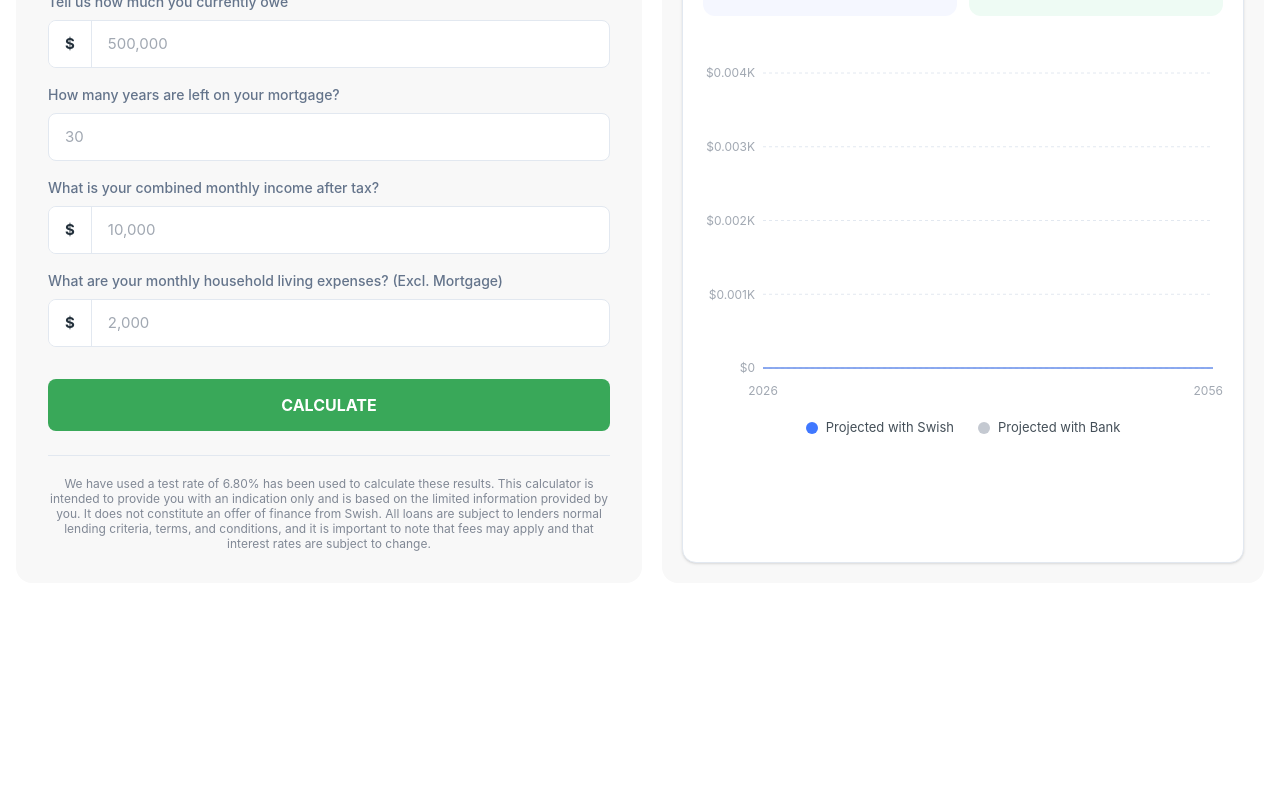
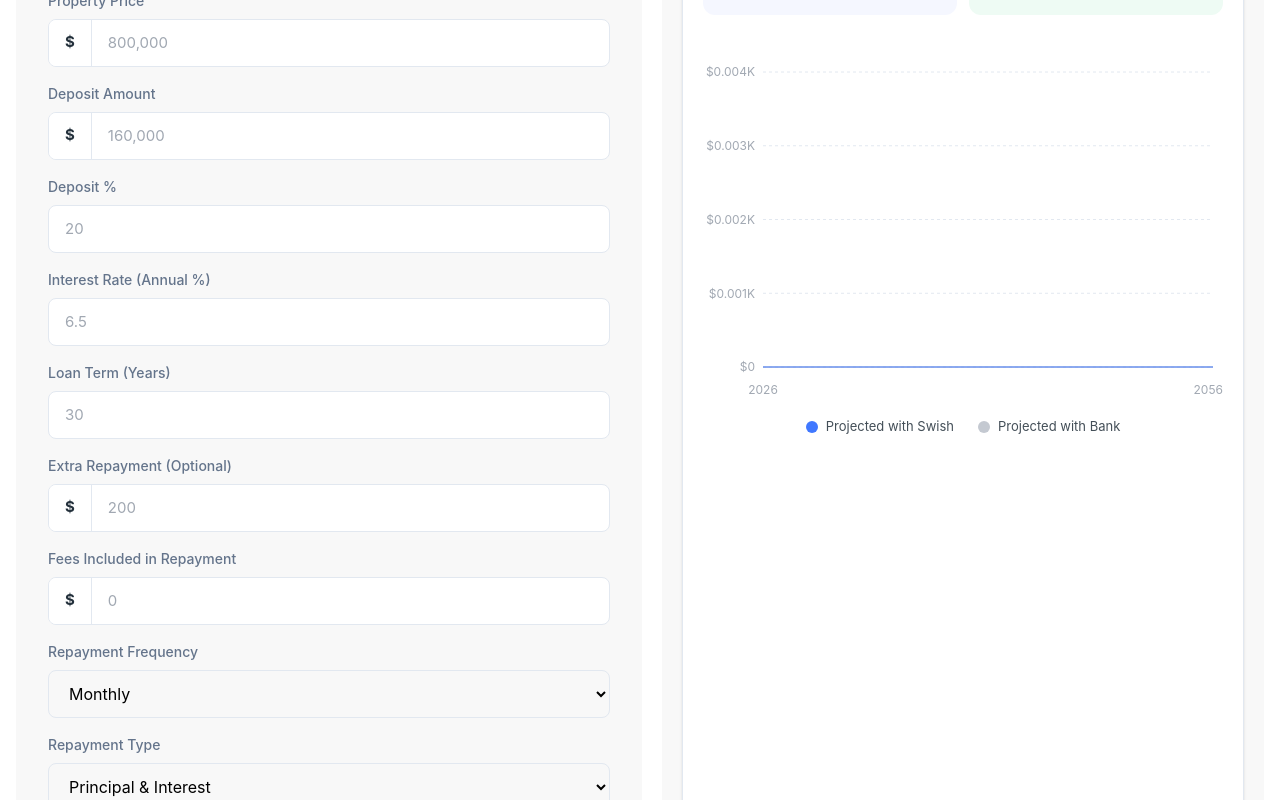
Before and after one commit to zainz001/MortageCalulator, a React (Vite) app: page / in a window 1280 px wide. Shown: the part 200-1000 px from the top of the page. Before the commit the page ends 800 px from the top, so only its background shows below. Built offline with nearby package versions, Linux system fonts and the light colour scheme.

Commit message:
refactor mortgage calculator and helpers for improved functionality and user experience

```diff
--- a/src/components/MortgageCalculator/MortgageCalculator.jsx
+++ b/src/components/MortgageCalculator/MortgageCalculator.jsx
@@ -1,32 +1,79 @@
-import React, { useState } from "react";
+import React, { useState, useEffect } from "react";
 import InputField from "./InputField";
 import Chart from "./Chart";
 import { calculateMortgage, generateSchedule } from "../../helpers/mortgageHelpers";
 
 export default function MortgageCalculator() {
-    const [balance, setBalance] = useState(500000);
+  const [propertyPrice, setPropertyPrice] = useState(800000);
+  const [depositAmount, setDepositAmount] = useState(160000);
+  const [depositPercent, setDepositPercent] = useState(20);
+  const [rate, setRate] = useState(6.5);
   const [years, setYears] = useState(30);
+  const [extraRepayment, setExtraRepayment] = useState(0);
+  const [frequency, setFrequency] = useState("monthly");
+  const [repaymentType, setRepaymentType] = useState("principal_interest");
+  const [fees, setFees] = useState(0);
   const [income, setIncome] = useState(10000);
   const [expenses, setExpenses] = useState(2000);
 
+  const [chartData, setChartData] = useState([]);
+  const [result, setResult] = useState({});
   const [savings, setSavings] = useState(0);
-    const [yearsSaved, setYearsSaved] = useState(6);
-    const [chartData, setChartData] = useState();
+  const [yearsSaved, setYearsSaved] = useState(0);
+  const [payoffDate, setPayoffDate] = useState("");
 
-    function handleCalculate() {
-        const repayment = calculateMortgage(balance, years, 6.8);
-        const totalPaid = repayment * years * 12;
-        const interest = totalPaid - balance;
+  // Keep deposit amount and percent in sync dynamically
+  useEffect(() => {
+    setDepositPercent(((depositAmount / propertyPrice) * 100).toFixed(2));
+  }, [depositAmount, propertyPrice]);
 
-        const swishInterest = interest * 0.65;
-        const saved = interest - swishInterest;
+  useEffect(() => {
+    setDepositAmount(((depositPercent / 100) * propertyPrice).toFixed(2));
+  }, [depositPercent, propertyPrice]);
 
-        setSavings(Math.round(saved));
-        setYearsSaved(Math.round(years * 0.2));
+  const handleCalculate = () => {
+    const res = calculateMortgage({
+      propertyPrice: Number(propertyPrice),
+      depositAmount: Number(depositAmount),
+      depositPercent: Number(depositPercent),
+      rate: Number(rate),
+      years: Number(years),
+      frequency,
+      repaymentType,
+      extraRepayment: Number(extraRepayment),
+    });
 
-        const schedule = generateSchedule(balance, years, 6.8);
+    setResult(res);
+
+    // Interest saved (example 35% of total interest)
+    const savedInterest = res.totalInterest * 0.35;
+    setSavings(Math.round(savedInterest));
+
+    // Time saved in years (example 20% of original loan term)
+    const timeSaved = Math.round(years * 0.2);
+    setYearsSaved(timeSaved);
+
+    // Payoff date calculation
+    const today = new Date();
+    const totalMonths = Math.ceil(res.numberOfRepayments / 12);
+    const payoff = new Date(today.setMonth(today.getMonth() + totalMonths));
+    setPayoffDate(payoff.toLocaleDateString());
+
+    // Amortisation schedule
+    const schedule = generateSchedule({
+      propertyPrice: Number(propertyPrice),
+      depositAmount: Number(depositAmount),
+      rate: Number(rate),
+      years: Number(years),
+      frequency,
+      repaymentType,
+      extraRepayment: Number(extraRepayment),
+    });
     setChartData(schedule);
-    }
+  };
+
+  const loanAmount = propertyPrice - depositAmount;
+  const lvr = ((loanAmount / propertyPrice) * 100).toFixed(2);
 
   return (
     <div className="min-h-screen bg-white flex items-center justify-center p-2 md:p-4">
@@ -36,51 +83,82 @@ export default function MortgageCalculator() {
         </h2>
 
         <div className="flex flex-col lg:flex-row gap-4 md:gap-5 items-stretch">
-
           {/* Left Panel: Inputs */}
           <div className="flex-1 bg-[#F8F8F8] rounded-[16px] p-6 md:p-8 flex flex-col">
-
-                        {/* EXACT GAP: mb-[32px] based on the Figma tooltip */}
             <h3 className="text-[16px] md:text-[18px] font-bold text-[#23303B] mb-[32px] leading-snug">
               Calculate how much you could save in time and interest if you switched your mortgage to Swish.
             </h3>
 
-                        {/* EXACT GAP: 16px between inputs */}
             <div className="flex flex-col gap-[16px] flex-1">
-                            <InputField
-                                label="Tell us how much you currently owe"
-                                prefix="$"
-                                placeholder="500,000"
-                                onChange={setBalance}
-                            />
-                            <InputField
-                                label="How many years are left on your mortgage?"
-                                placeholder="30"
-                                onChange={setYears}
-                            />
-                            <InputField
-                                label="What is your combined monthly income after tax?"
-                                prefix="$"
-                                placeholder="10,000"
-                                onChange={setIncome}
-                            />
-                            <InputField
-                                label="What are your monthly household living expenses? (Excl. Mortgage)"
-                                prefix="$"
-                                placeholder="2,000"
-                                onChange={setExpenses}
-                            />
+              <InputField label="Property Price" prefix="$" placeholder="800,000" onChange={setPropertyPrice} />
+              <InputField label="Deposit Amount" prefix="$" placeholder="160,000" onChange={setDepositAmount} />
+              <InputField label="Deposit %" placeholder="20" onChange={setDepositPercent} />
+              <InputField label="Interest Rate (Annual %)" placeholder="6.5" onChange={setRate} />
+              <InputField label="Loan Term (Years)" placeholder="30" onChange={setYears} />
+              <InputField label="Extra Repayment (Optional)" prefix="$" placeholder="200" onChange={setExtraRepayment} />
+              <InputField label="Fees Included in Repayment" prefix="$" placeholder="0" onChange={setFees} />
+
+              <div className="flex flex-col gap-[8px]">
+                <label className="text-[13px] md:text-[14px] text-[#64748B] font-medium">Repayment Frequency</label>
+                <select value={frequency} onChange={(e) => setFrequency(e.target.value)} className="h-[48px] px-4 border border-[#E2E8F0] rounded-[8px]">
+                  <option value="monthly">Monthly</option>
+                  <option value="fortnightly">Fortnightly</option>
+                  <option value="weekly">Weekly</option>
+                </select>
               </div>
 
-                        {/* EXACT GAP: 32px above the button */}
-                        <button
-                            onClick={handleCalculate}
-                            className="mt-[32px] w-full bg-[#39a859] hover:bg-[#32994f] text-white font-bold py-3.5 rounded-[8px] transition-colors"
-                        >
+              <div className="flex flex-col gap-[8px]">
+                <label className="text-[13px] md:text-[14px] text-[#64748B] font-medium">Repayment Type</label>
+                <select value={repaymentType} onChange={(e) => setRepaymentType(e.target.value)} className="h-[48px] px-4 border border-[#E2E8F0] rounded-[8px]">
+                  <option value="principal_interest">Principal & Interest</option>
+                  <option value="interest_only">Interest Only</option>
+                </select>
+              </div>
+
+              <InputField label="Combined monthly income after tax" prefix="$" placeholder="10,000" onChange={setIncome} />
+              <InputField label="Monthly household living expenses (Excl. Mortgage)" prefix="$" placeholder="2,000" onChange={setExpenses} />
+            </div>
+
+            <button onClick={handleCalculate} className="mt-[32px] w-full bg-[#39a859] hover:bg-[#32994f] text-white font-bold py-3.5 rounded-[8px] transition-colors">
               CALCULATE
             </button>
 
-                        {/* Divider line and text to match the bottom of your screenshot */}
+            {/* Outputs */}
+            {/* {result.repayment && (
+              <div className="mt-6 bg-[#F0F4F8] p-4 rounded-lg">
+                <p>Loan Amount: ${loanAmount.toLocaleString()}</p>
+                <p>Deposit Amount: ${depositAmount.toLocaleString()}</p>
+                <p>Deposit %: {depositPercent}%</p>
+                <p>LVR: {lvr}%</p>
+                <p>Repayment Amount: ${result.repayment.toFixed(2)} / {frequency}</p>
+                <p>Total Amount Repaid: ${result.totalRepaid.toFixed(2)}</p>
+                <p>Total Interest Paid: ${result.totalInterest.toFixed(2)}</p>
+                <p>Number of Repayments: {result.numberOfRepayments}</p>
+                <p>Estimated Payoff Date: {payoffDate}</p>
+                <p>Interest Saved from Extra Repayments: ${savings}</p>
+                <p>Time Saved from Extra Repayments: {yearsSaved} years</p>
+
+                <div className="mt-4 overflow-x-auto">
+                  <table className="min-w-full border border-gray-200">
+                    <thead className="bg-gray-100">
+                      <tr>
+                        <th className="border px-2 py-1 text-left text-sm">Year</th>
+                        <th className="border px-2 py-1 text-left text-sm">Remaining Balance</th>
+                      </tr>
+                    </thead>
+                    <tbody>
+                      {chartData.map((row, idx) => (
+                        <tr key={idx}>
+                          <td className="border px-2 py-1">{row.year}</td>
+                          <td className="border px-2 py-1">${row.balance.toFixed(2)}</td>
+                        </tr>
+                      ))}
+                    </tbody>
+                  </table>
+                </div>
+              </div>
+            )} */}
+
             <div className="mt-[24px] pt-[20px] border-t border-[#E2E8F0]">
               <p className="text-[12px] text-[#808895] leading-[15px] text-center">
                 We have used a test rate of 6.80% has been used to calculate these results. This calculator is intended to provide you with an indication only and is based on the limited information provided by you. It does not constitute an offer of finance from Swish. All loans are subject to lenders normal lending criteria, terms, and conditions, and it is important to note that fees may apply and that interest rates are subject to change.
@@ -89,7 +167,15 @@ export default function MortgageCalculator() {
           </div>
 
           {/* Right Panel: Chart */}
-                    <Chart chartData={chartData} savings={savings} yearsSaved={yearsSaved} />
+        <Chart
+  chartData={chartData.map((row) => ({
+    year: row.year,
+    bank: row.balance,
+    swish: row.balance - savings, // or any Swish projection
+  }))}
+  savings={savings}
+  yearsSaved={yearsSaved}
+/>
         </div>
       </div>
     </div>
--- a/src/helpers/mortgageHelpers.js
+++ b/src/helpers/mortgageHelpers.js
@@ -1,35 +1,98 @@
-export function calculateMortgage(balance, years, rate) {
-  const r = rate / 100 / 12;
-  const n = years * 12;
-
-  return balance * ((r * Math.pow(1 + r, n)) / (Math.pow(1 + r, n) - 1));
+// helpers/mortgageHelpers.js
+export function getPeriodsPerYear(freq) {
+  if (freq === "weekly") return 52;
+  if (freq === "fortnightly") return 26;
+  return 12; // monthly default
 }
 
-export function generateSchedule(balance, years, rate) {
-  const r = rate / 100 / 12;
-  const n = years * 12;
+export function calculateMortgage({
+  propertyPrice,
+  depositAmount,
+  depositPercent,
+  rate,
+  years,
+  frequency = "monthly",
+  repaymentType = "principal_interest",
+  extraRepayment = 0,
+}) {
+  // Determine deposit amount if percent is provided
+  if (depositPercent && !depositAmount) {
+    depositAmount = propertyPrice * (depositPercent / 100);
+  }
+  // Determine deposit percent if amount is provided
+  if (depositAmount && !depositPercent) {
+    depositPercent = (depositAmount / propertyPrice) * 100;
+  }
 
-  let remaining = balance;
-  const data = [];
+  const loanAmount = propertyPrice - depositAmount;
+  const periodsPerYear = getPeriodsPerYear(frequency);
+  const r = rate / 100 / periodsPerYear; // periodic interest rate
+  const n = years * periodsPerYear; // total number of repayments
+
+  let repayment;
+  if (repaymentType === "interest_only") {
+    repayment = loanAmount * r;
+  } else {
+    repayment = loanAmount * ((r * Math.pow(1 + r, n)) / (Math.pow(1 + r, n) - 1));
+  }
+
+  const repaymentWithExtra = repayment + extraRepayment;
+  const totalRepaid = repayment * n;
+  const totalInterest = totalRepaid - loanAmount;
+  const lvr = (loanAmount / propertyPrice) * 100;
+
+  return {
+    loanAmount,
+    depositAmount,
+    depositPercent,
+    lvr,
+    repayment,
+    repaymentWithExtra,
+    totalRepaid,
+    totalInterest,
+    numberOfRepayments: n,
+  };
+}
+
+export function generateSchedule({
+  propertyPrice,
+  depositAmount,
+  rate,
+  years,
+  frequency = "monthly",
+  repaymentType = "principal_interest",
+  extraRepayment = 0,
+}) {
+  const loanAmount = propertyPrice - depositAmount;
+  const periodsPerYear = getPeriodsPerYear(frequency);
+  const r = rate / 100 / periodsPerYear;
+  const n = years * periodsPerYear;
+
+  const repayment =
+    repaymentType === "interest_only"
+      ? loanAmount * r
+      : loanAmount * ((r * Math.pow(1 + r, n)) / (Math.pow(1 + r, n) - 1));
+
+  let remaining = loanAmount;
+  const schedule = [];
 
   for (let i = 1; i <= n; i++) {
-    const repayment = calculateMortgage(balance, years, rate);
-    const interest = remaining * r;
-    const principal = repayment - interest;
+    const interestPortion = remaining * r;
+    const principalPortion = repayment + extraRepayment - interestPortion;
 
-    remaining -= principal;
+    remaining -= principalPortion;
     if (remaining < 0) remaining = 0;
 
-    if (i % 12 === 0 || i === 1) {
-      data.push({
-        year: (2025 + Math.ceil(i / 12)).toString(),
-        bank: remaining,
-        swish: remaining * 0.75,
+    // Push end-of-year balance or first period
+    if (i % periodsPerYear === 0 || i === 1) {
+      schedule.push({
+        year: new Date().getFullYear() + Math.ceil(i / periodsPerYear),
+        balance: remaining,
       });
     }
 
     if (remaining === 0) break;
   }
 
-  return data;
+  return schedule;
 }
```
Lines whose indentation alone changed are shown as unchanged.
